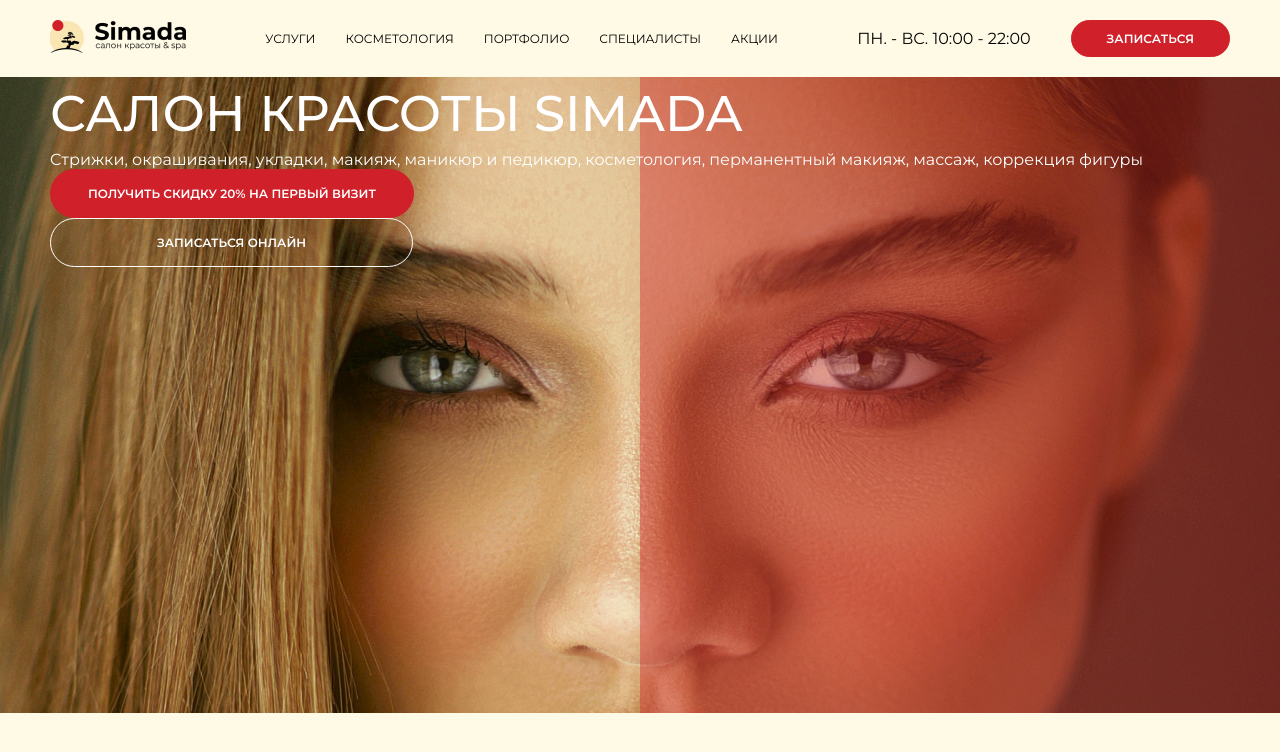
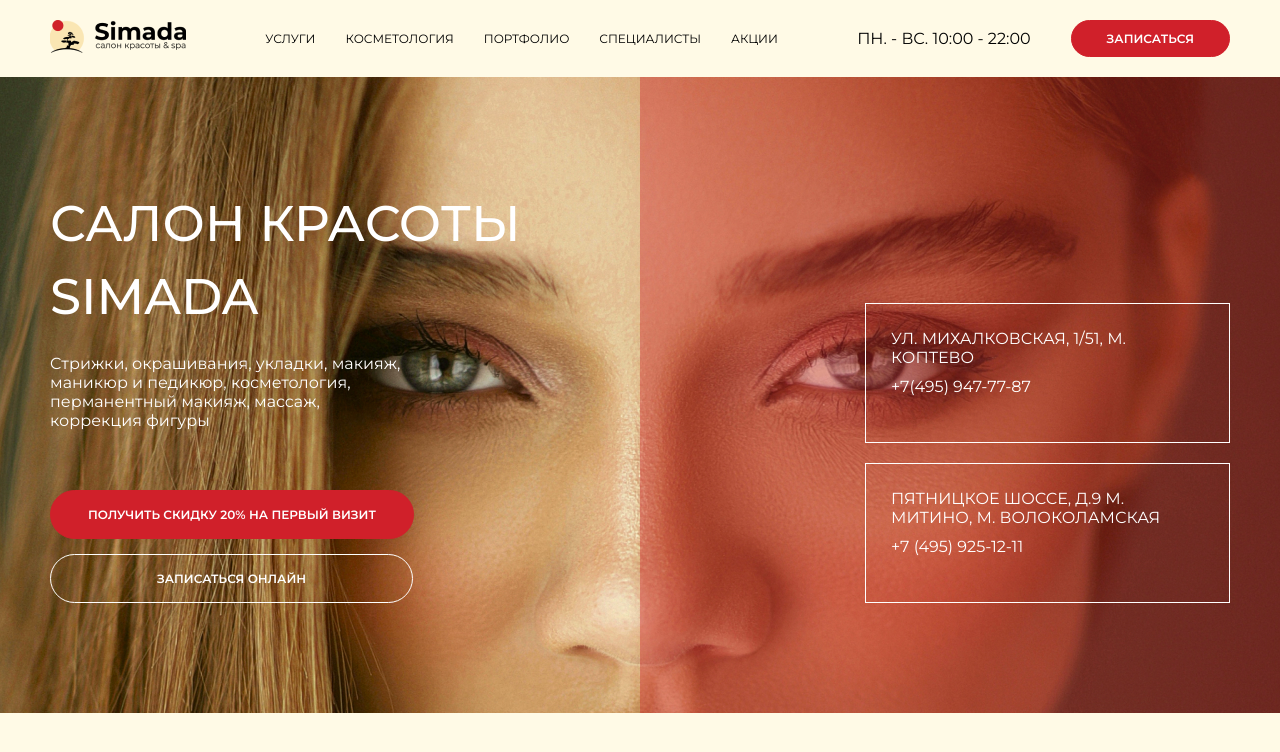
Before and after one commit to gg22hh/beauty, a React (Create React App) app: page / in a window 1280 px wide. Shown: the top 752 px of the page. Built offline with nearby package versions, Linux system fonts and the light colour scheme.

Commit message:
finished banner section

```diff
--- a/src/components/Banner/Banner.js
+++ b/src/components/Banner/Banner.js
@@ -5,19 +5,35 @@ import "./Banner.scss";
 
 export const Banner = () => {
     return (
-        <div className="banner">
+        <section className="banner">
             <div className="container">
+                <div className="banner__inner">
                     <div className="banner__info">
-                    <h1 className="banner__info-title">Салон красоты Simada</h1>
+                        <h1 className="banner__info-title">
+                            Салон красоты Simada
+                        </h1>
                         <p className="banner__info-text">
                             Cтрижки, окрашивания, укладки, макияж, маникюр и
                             педикюр, косметология, перманентный макияж, массаж,
                             коррекция фигуры
                         </p>
-                    <ButtonRed>получить скидку 20% на первый визит</ButtonRed>
+                        <ButtonRed>
+                            получить скидку 20% на первый визит
+                        </ButtonRed>
                         <ButtonWhite>записаться онлайн</ButtonWhite>
                     </div>
+                    <ul className="banner__connection">
+                        <li className="banner__connection-item">
+                            ул. Михалковская, 1/51, м. Коптево
+                            <a href="#">+7(495) 947-77-87</a>
+                        </li>
+                        <li className="banner__connection-item">
+                            Пятницкое шоссе, д.9 м. Митино, м. Волоколамская
+                            <a href="#">+7 (495) 925-12-11</a>
+                        </li>
+                    </ul>
                 </div>
             </div>
+        </section>
     );
 };
--- a/src/components/Banner/Banner.scss
+++ b/src/components/Banner/Banner.scss
@@ -6,4 +6,47 @@
     .button__red {
         padding: 16px 37px;
     }
+    &__inner {
+        display: flex;
+        justify-content: space-between;
+        align-items: end;
+    }
+    &__info,
+    &__connection {
+        width: 50%;
+        padding: 110px 0;
+    }
+    &__info {
+        &-title {
+            margin-bottom: 21px;
+        }
+        &-text {
+            font-size: 16px;
+            max-width: 365px;
+            margin-bottom: 60px;
+        }
+        .button__red {
+            margin-bottom: 15px;
+        }
+    }
+    &__connection {
+        display: flex;
+        flex-direction: column;
+        gap: 20px;
+        &-item {
+            margin-left: auto;
+            height: 140px;
+            display: flex;
+            flex-direction: column;
+            gap: 10px;
+            font-size: 16px;
+            text-transform: uppercase;
+            max-width: 365px;
+            padding: 25px;
+            border: 1px solid white;
+            a {
+                display: block;
+            }
+        }
+    }
 }
--- a/src/components/Buttons/Buttons.scss
+++ b/src/components/Buttons/Buttons.scss
@@ -27,6 +27,5 @@
     border: 1px solid white;
     &:hover {
         background-color: #d0202a;
-        border: 1px solid #d0202a;
     }
 }
```
Lines whose indentation alone changed are shown as unchanged.
